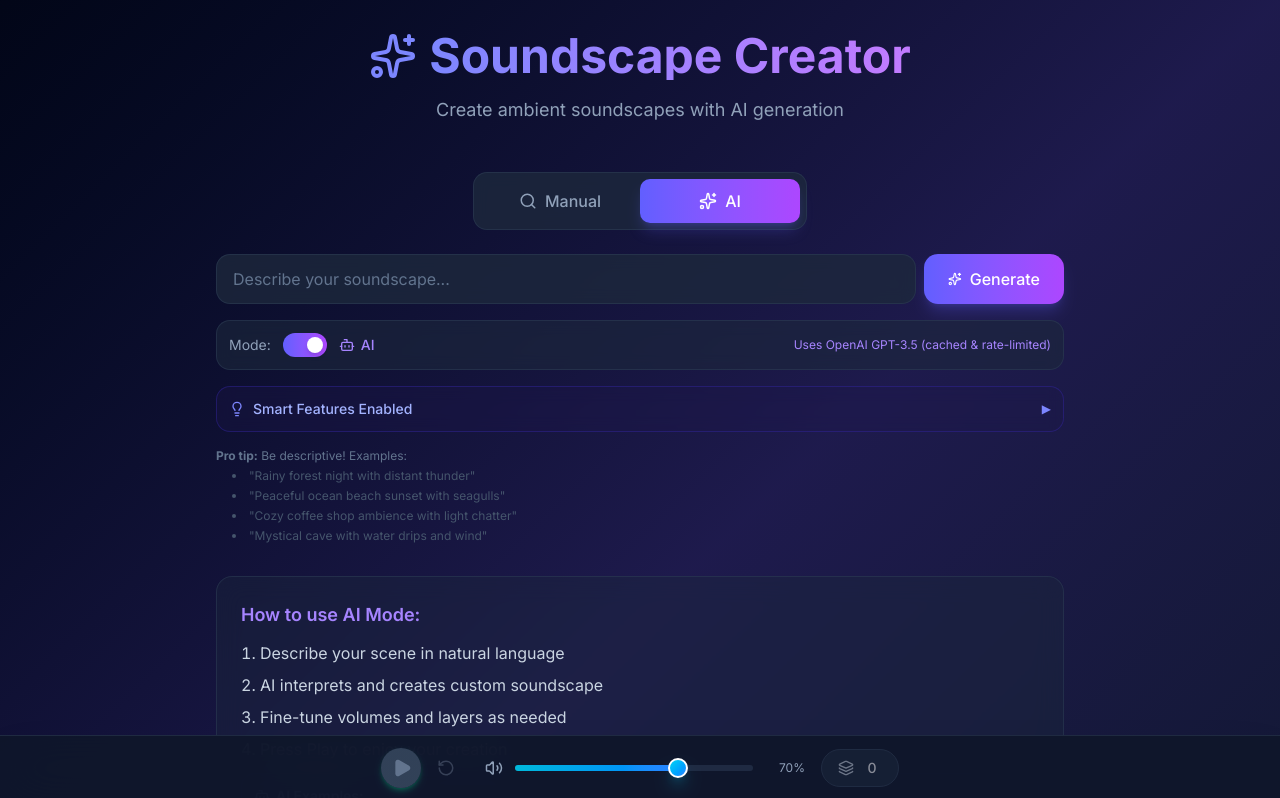
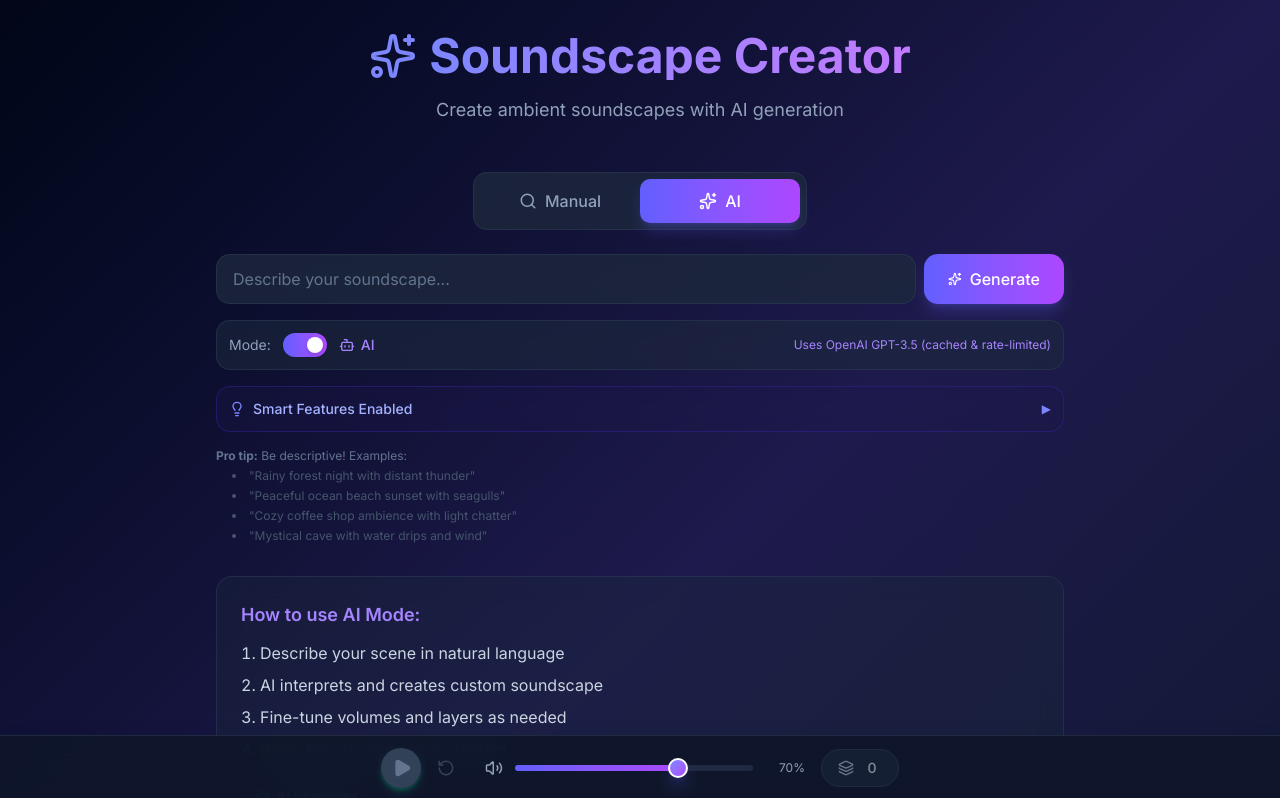
Before and after one commit to Benckert/ambianceAi, a Next.js app in the folder soundscape-app/: page / in a window 1280 px wide. Shown: the top 798 px of the page. Built offline with nearby package versions, Linux system fonts and the light colour scheme.

Commit message:
updates sliders to match current mode

```diff
--- a/soundscape-app/src/app/page.tsx
+++ b/soundscape-app/src/app/page.tsx
@@ -438,6 +438,7 @@ export default function Home() {
                 onValueChange={(value) => setMasterVolume(value[0] / 100)}
                 max={100}
                 step={1}
+                variant={useAI ? "ai" : "manual"}
                 className="flex-1"
               />
               <span className="hidden sm:inline text-xs text-slate-400 w-10 text-right">
@@ -467,6 +468,7 @@ export default function Home() {
       <LayersPopup
         isOpen={showLayersPopup}
         onClose={() => setShowLayersPopup(false)}
+        variant={useAI ? "ai" : "manual"}
       />
 
       {/* Audio Player Component (no UI) */}
--- a/soundscape-app/src/components/LayerControl.tsx
+++ b/soundscape-app/src/components/LayerControl.tsx
@@ -7,6 +7,7 @@ import { Layer } from "@/types/soundscape"
 
 interface LayerControlProps {
   layer: Layer
+  variant?: "manual" | "ai"
 }
 
 // Utility function to truncate long filenames
@@ -24,7 +25,10 @@ const truncateFilename = (filename: string, maxLength: number = 40): string => {
   return filename.slice(0, maxLength - 3) + "..."
 }
 
-export const LayerControl = ({ layer }: LayerControlProps) => {
+export const LayerControl = ({
+  layer,
+  variant = "manual",
+}: LayerControlProps) => {
   const setLayerVolume = useSoundscapeStore((state) => state.setLayerVolume)
   const toggleLayerMute = useSoundscapeStore((state) => state.toggleLayerMute)
   const removeLayer = useSoundscapeStore((state) => state.removeLayer)
@@ -86,6 +90,7 @@ export const LayerControl = ({ layer }: LayerControlProps) => {
             onValueChange={handleVolumeChange}
             max={100}
             step={1}
+            variant={variant}
             className="flex-1"
           />
           <span className="text-xs text-gray-400 w-12 sm:w-14 text-right flex-shrink-0">
@@ -97,7 +102,11 @@ export const LayerControl = ({ layer }: LayerControlProps) => {
   )
 }
 
-export const LayersList = () => {
+export const LayersList = ({
+  variant = "manual",
+}: {
+  variant?: "manual" | "ai"
+}) => {
   const layers = useSoundscapeStore((state) => state.layers)
 
   if (layers.length === 0) {
@@ -114,6 +123,7 @@ export const LayersList = () => {
         <LayerControl
           key={layer.id}
           layer={layer}
+          variant={variant}
         />
       ))}
     </div>
--- a/soundscape-app/src/components/LayersPopup.tsx
+++ b/soundscape-app/src/components/LayersPopup.tsx
@@ -8,9 +8,14 @@ import { useEffect, useRef } from "react"
 interface LayersPopupProps {
   isOpen: boolean
   onClose: () => void
+  variant?: "manual" | "ai"
 }
 
-export const LayersPopup = ({ isOpen, onClose }: LayersPopupProps) => {
+export const LayersPopup = ({
+  isOpen,
+  onClose,
+  variant = "manual",
+}: LayersPopupProps) => {
   const layers = useSoundscapeStore((state) => state.layers)
   const mouseDownTargetRef = useRef<EventTarget | null>(null)
 
@@ -99,7 +104,7 @@ export const LayersPopup = ({ isOpen, onClose }: LayersPopupProps) => {
               </p>
             </div>
           ) : (
-            <LayersList />
+            <LayersList variant={variant} />
           )}
         </div>
       </div>
--- a/soundscape-app/src/components/ui/slider.tsx
+++ b/soundscape-app/src/components/ui/slider.tsx
@@ -5,14 +5,35 @@ import * as SliderPrimitive from "@radix-ui/react-slider"
 
 import { cn } from "@/lib/utils"
 
+interface SliderProps
+  extends React.ComponentProps<typeof SliderPrimitive.Root> {
+  variant?: "manual" | "ai"
+}
+
 function Slider({
   className,
   defaultValue,
   value,
   min = 0,
   max = 100,
+  variant = "manual",
   ...props
-}: React.ComponentProps<typeof SliderPrimitive.Root>) {
+}: SliderProps) {
+  const rangeGradient =
+    variant === "ai"
+      ? "bg-gradient-to-r from-indigo-500 to-purple-500"
+      : "bg-gradient-to-r from-cyan-500 to-blue-500"
+
+  const thumbGradient =
+    variant === "ai"
+      ? "bg-gradient-to-br from-indigo-400 to-purple-500"
+      : "bg-gradient-to-br from-cyan-400 to-blue-500"
+
+  const thumbShadow =
+    variant === "ai"
+      ? "shadow-indigo-500/30 hover:shadow-xl hover:shadow-indigo-500/50 focus-visible:shadow-xl focus-visible:shadow-indigo-500/50"
+      : "shadow-cyan-500/30 hover:shadow-xl hover:shadow-cyan-500/50 focus-visible:shadow-xl focus-visible:shadow-cyan-500/50"
+
   return (
     <SliderPrimitive.Root
       data-slot="slider"
@@ -37,13 +58,18 @@ function Slider({
         <SliderPrimitive.Range
           data-slot="slider-range"
           className={cn(
-            "absolute bg-gradient-to-r from-cyan-500 to-blue-500 data-[orientation=horizontal]:h-full data-[orientation=vertical]:w-full"
+            "absolute data-[orientation=horizontal]:h-full data-[orientation=vertical]:w-full",
+            rangeGradient
           )}
         />
       </SliderPrimitive.Track>
       <SliderPrimitive.Thumb
         data-slot="slider-thumb"
-        className="block size-5 shrink-0 rounded-full border-2 border-white bg-gradient-to-br from-cyan-400 to-blue-500 shadow-lg shadow-cyan-500/30 transition-all hover:scale-110 hover:shadow-xl hover:shadow-cyan-500/50 focus-visible:scale-110 focus-visible:shadow-xl focus-visible:shadow-cyan-500/50 focus-visible:outline-hidden disabled:pointer-events-none disabled:opacity-50 cursor-pointer active:cursor-grabbing"
+        className={cn(
+          "block size-5 shrink-0 rounded-full border-2 border-white shadow-lg transition-all hover:scale-110 focus-visible:scale-110 focus-visible:outline-hidden disabled:pointer-events-none disabled:opacity-50 cursor-pointer active:cursor-grabbing",
+          thumbGradient,
+          thumbShadow
+        )}
         style={{ touchAction: "none" }}
       />
     </SliderPrimitive.Root>
```
